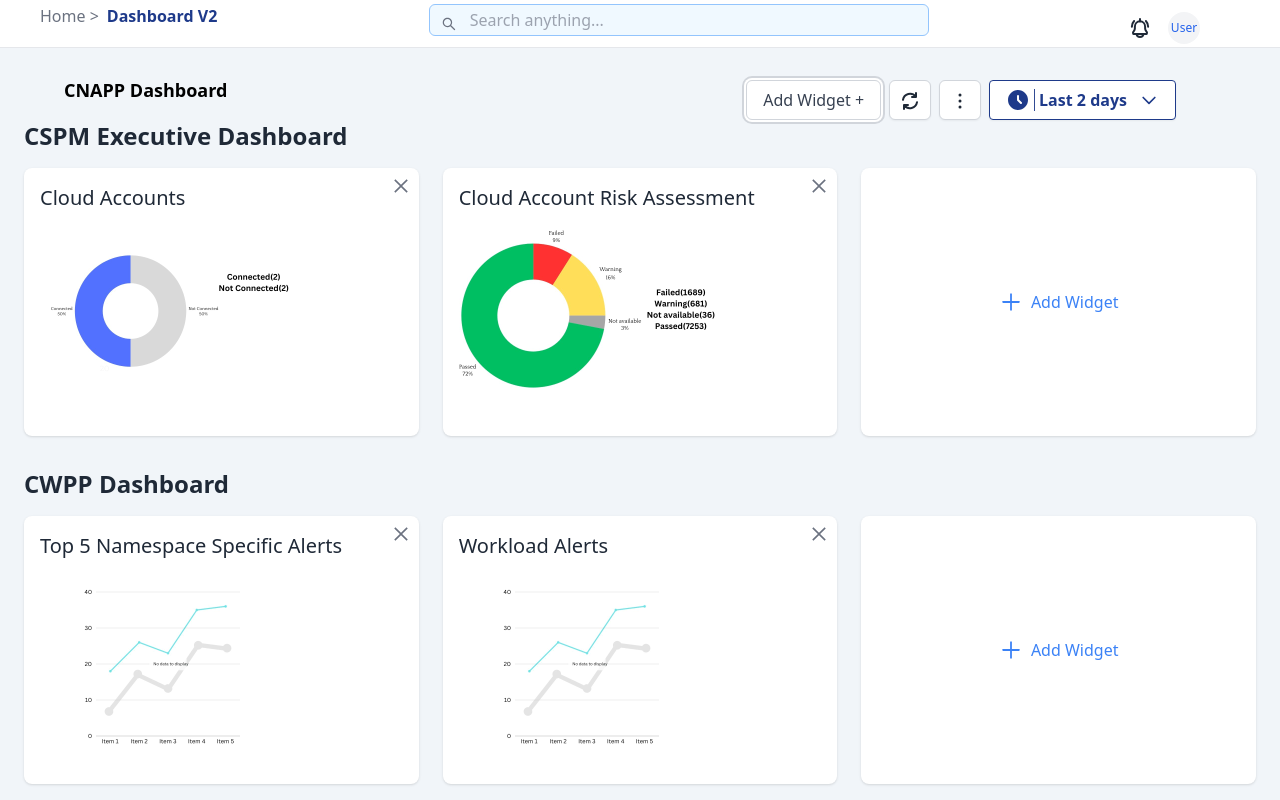
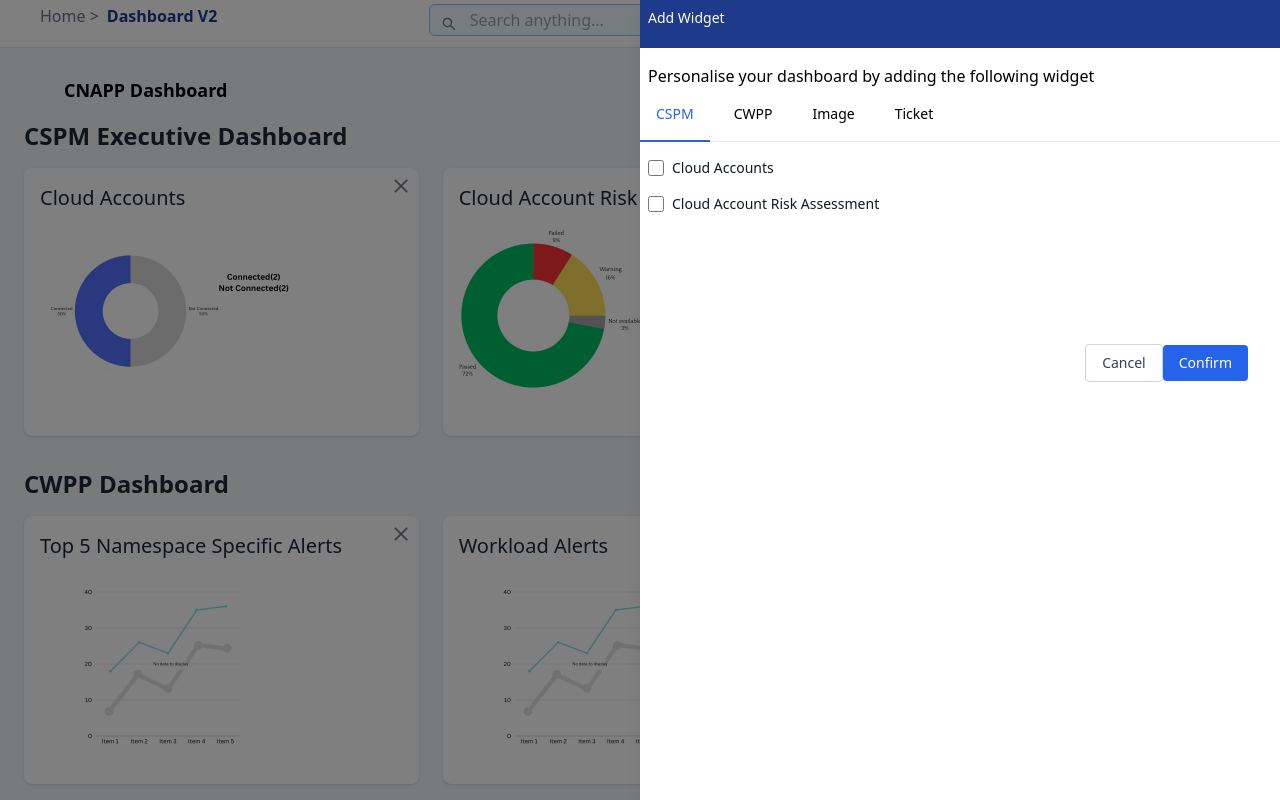
Before and after one commit to abhii08/Dashboard-App, a React (Vite) app: page / in a window 1280 px wide. Both pictures are taken after a click on the button "Add Widget +". Shown: the top 800 px of the page. Built offline with nearby package versions, Linux system fonts and the light colour scheme.

Commit message:
Added sidebar

```diff
--- a/src/components/DashboardBar.jsx
+++ b/src/components/DashboardBar.jsx
@@ -1,5 +1,10 @@
+import { useState } from 'react'
 
 const DashboardBar = () => {
+    const [isDrawerOpen, setIsDrawerOpen] = useState(false);
+    const toggleDrawer = () => {
+        setIsDrawerOpen(!isDrawerOpen)
+      }
     const handleRefresh = () => {
         window.location.reload();
       };
@@ -9,7 +14,7 @@ const DashboardBar = () => {
             CNAPP Dashboard
         </div>
         <div className="flex justify-between px-10 py-1 h-12 gap-x-2">
-            <button className="flex items-center space-x-1 px-4 py-2 bg-white border border-gray-300 rounded-md shadow-sm text-gray-700 hover:bg-gray-100 focus:outline-none focus:ring-2 focus:ring-offset-2 focus:ring-gray-300">
+            <button onClick={toggleDrawer} className="flex items-center space-x-1 px-4 py-2 bg-white border border-gray-300 rounded-md shadow-sm text-gray-700 hover:bg-gray-100 focus:outline-none focus:ring-2 focus:ring-offset-2 focus:ring-gray-300">
                 <span>Add Widget +</span>
             </button>
             <button onClick={handleRefresh} className="p-2 bg-white border border-gray-300 rounded-md shadow-sm hover:bg-gray-100 focus:outline-none focus:ring-2 focus:ring-offset-2 focus:ring-gray-300">
@@ -36,8 +41,62 @@ const DashboardBar = () => {
                 </svg>
             </button>
         </div>
+
+      {isDrawerOpen && (
+        <div
+          onClick={toggleDrawer}
+          className="fixed inset-0 bg-black bg-opacity-50 z-40"
+        ></div>
+      )}
+
+      <div
+        className={`fixed top-0 right-0 w-1/2 h-full bg-white shadow-lg z-50 transform transition-transform duration-300 ${
+          isDrawerOpen ? 'translate-x-0' : 'translate-x-full'
+        }`}
+      >
+        <div>
+            <div className="flex text-center text-sm text-white bg-blue-900 h-12"><p className="p-2">Add Widget</p></div>
+            <p className="mt-4 ml-2">Personalise your dashboard by adding the following widget</p>
+            <div className="border-b border-gray-200 mb-4">
+                <ul className="flex -mb-px text-sm font-medium text-center">
+                <li className="mr-2">
+                    <a href="#" className="inline-block p-4 border-b-2 rounded-t-lg text-blue-600 border-blue-600">CSPM</a>
+                </li>
+                <li className="mr-2">
+                    <a href="#" className="inline-block p-4 border-b-2 border-transparent hover:text-gray-600 hover:border-gray-300">CWPP</a>
+                </li>
+                <li className="mr-2">
+                    <a href="#" className="inline-block p-4 border-b-2 border-transparent hover:text-gray-600 hover:border-gray-300">Image</a>
+                </li>
+                <li className="mr-2">
+                    <a href="#" className="inline-block p-4 border-b-2 border-transparent hover:text-gray-600 hover:border-gray-300">Ticket</a>
+                </li>
+                </ul>
+            </div>
+            <div className="space-y-4 ml-2">
+                <div className="flex items-center">
+                    <input id="widget1" type="checkbox" className="w-4 h-4 text-blue-600 bg-gray-100 border-gray-300 rounded" />
+                    <label for="widget1" className="ml-2 text-sm font-medium text-gray-900">Cloud Accounts</label>
+                </div>
+                <div className="flex items-center">
+                    <input id="widget2" type="checkbox" className="w-4 h-4 text-blue-600 bg-gray-100 border-gray-300 rounded" />
+                    <label for="widget2" className="ml-2 text-sm font-medium text-gray-900">Cloud Account Risk Assessment</label>
+                </div>
+            </div>
+            <div className="relative h-48">
+            <div className="absolute bottom-0 right-0 mb-4 mr-4 px-4 py-2 text-white rounded">
+                <button onClick={toggleDrawer} className="px-4 py-2 text-sm font-medium text-gray-700 bg-white border border-gray-300 rounded hover:bg-gray-50">
+                Cancel
+                </button>
+                <button className="px-4 py-2 text-sm font-medium text-white bg-blue-600 rounded hover:bg-blue-700">
+                Confirm
+                </button>
+            </div>
+        </div>
+        </div>
+        </div>
     </div>
-    );
+  )
 }
 
 export default DashboardBar;
```
